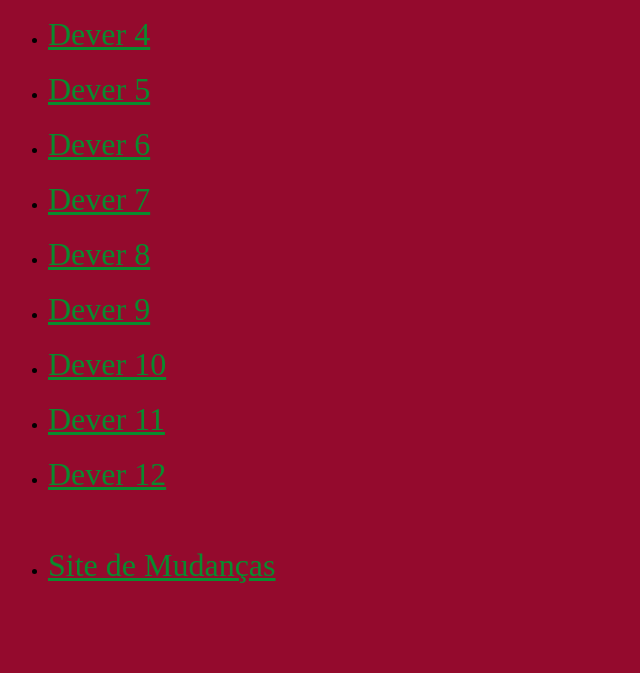
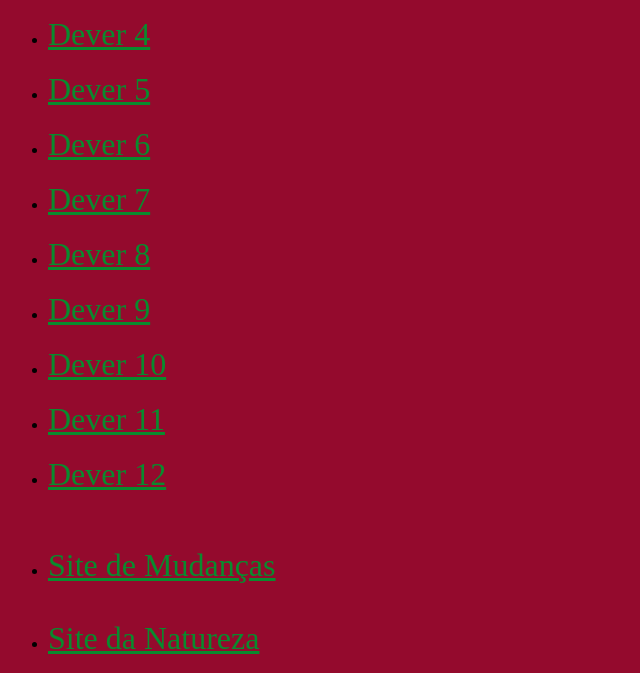
Before and after one commit to Heitor-AK/Heitor-AK.github.io, a plain HTML site: page index.html in a window 1280 px wide. Shown: the part 701-1374 px from the top of the page, without its empty margins (0-640 px from the left). Before the commit the page ends 1301 px from the top, so only its background shows below. Drawn offline with Linux system fonts and the light colour scheme.

Commit message:
Update index.html

```diff
--- a/index.html
+++ b/index.html
@@ -56,6 +56,9 @@
             <br>
             <br>
             <li><a class="x" href="http://127.0.0.1:5500/aula10%201/aula10/Site%20de%20Mudanças.html">Site de Mudanças</a></li>
+            <br>
+            <br>
+            <li><a class="x" href="http://127.0.0.1:5500/A/X/blog.html">Site da Natureza</a></li>
         </ul>
     </body>
 </html>
```
